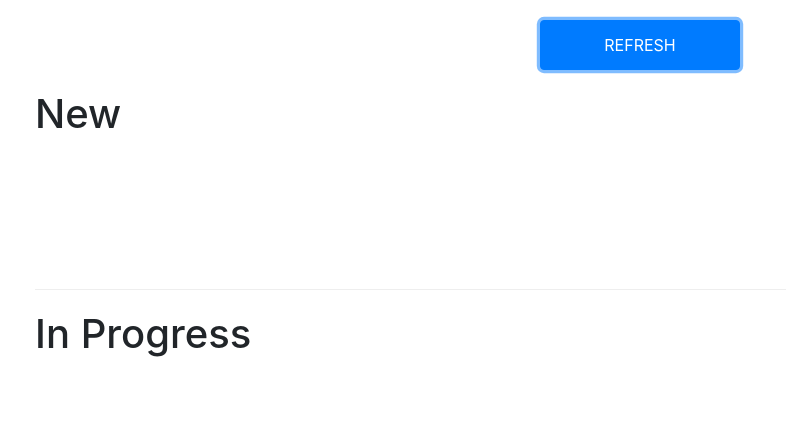
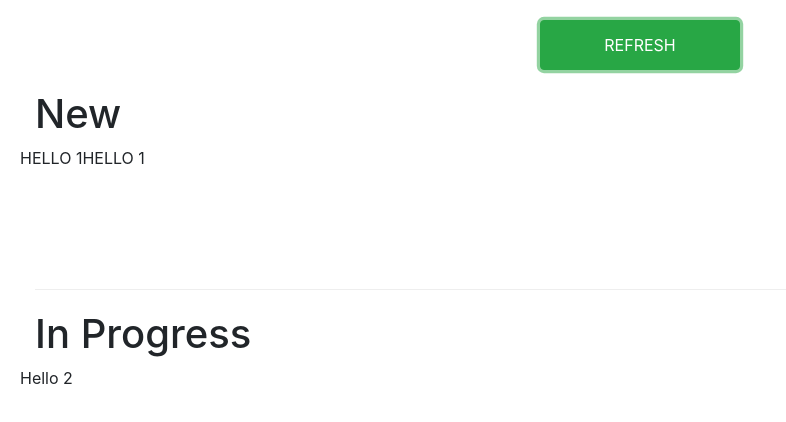
Before and after one commit to DanBrennan33/pharmacy-dashboard, a website: page index.html in a window 1280 px wide. Both pictures are taken after a click on the button "REFRESH". Shown: the top 422 px of the page, without its empty margins (0-786 px from the left). Drawn offline with nearby package versions, Linux system fonts and the light colour scheme.

Commit message:
Refresh button works.

```diff
--- a/index.html
+++ b/index.html
@@ -6,7 +6,6 @@
 
     <!-- CSS links -->
     <link rel="stylesheet" href="node_modules/bootstrap/dist/css/bootstrap.min.css">
-    <link rel="stylesheet" href="css/bootstrap-social.css">
     <link rel="stylesheet" type="text/css" href="css/styles.css">
 
     <title>Pharmacy Dashboard</title>
@@ -14,7 +13,7 @@
 
   <body>
     <div class="col-12 text-center">
-      <button class="btn btn-primary" id="refresh" name="refresh">Refresh</button>
+      <button class="btn btn-success" id="refresh" name="refresh">Refresh</button>
     </div>
 
     <div class="container col-12">
@@ -34,13 +33,16 @@
       <!-- <div class="row row-content">
         <div class="col-12">
           <h1>Archived</h1>
-          <button class="btn btn-warning" id="clearList" name="clearList">Clear List</button>
+          <button class="btn btn-danger" id="clearList" name="clearList">Clear List</button>
         </div>
       </div> -->
 
 
     </div>
 
+    <script src="js/app.js"></script>
+
+
   </body>
 
 </html>
--- a/js/app.js
+++ b/js/app.js
@@ -0,0 +1,70 @@
+class prescriptionOrder {
+  constructor(status, patientName, drugName) {
+    this.status = status;
+    this.patientName = patientName;
+    this.drugName = drugName;
+  }
+  // Getter
+  get() {
+    status: this.status;
+    patientName: this.patientName;
+    drugName: this.drugName;
+  };
+  // Change Status of Order
+  changeStatus() {
+    if (this.status === "new")
+      this.status = "in progress";
+    else if (this.status === "in progress")
+      this.status = "archived";
+    else
+      this.status = "new";
+  }
+}
+
+var orders = [
+                new prescriptionOrder(
+                  "new",
+                  "Mia",
+                  "Lipitor"
+                ),
+                new prescriptionOrder(
+                  "in progress",
+                  "Ali",
+                  "Nexium"
+                ),
+                new prescriptionOrder(
+                  "new",
+                  "Fred",
+                  "Lyrica"
+                )
+              ];
+
+console.log(orders[0]);
+
+// setInterval(function() {
+//   orders[0].changeStatus();
+//   console.log(orders[0]);
+// }, 10000);
+
+function fetchAllData() {
+  var newRequest = document.getElementById("newRequest");
+  var inProgressRequest = document.getElementById("inProgressRequest");
+
+  orders.forEach(function(element) {
+    if (element.status === "new")
+      newRequest.innerHTML += "HELLO 1";
+    else if (element.status === "in progress")
+      inProgressRequest.innerHTML += "Hello 2";
+    else {
+      console.log("Hello 3");
+    }
+  });
+};
+
+function stateListener(state) {
+
+}
+
+document.getElementById("refresh").onclick = function() {
+                                                          fetchAllData();
+                                                        };
```
